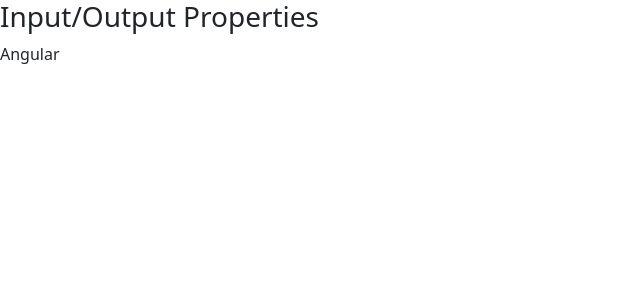
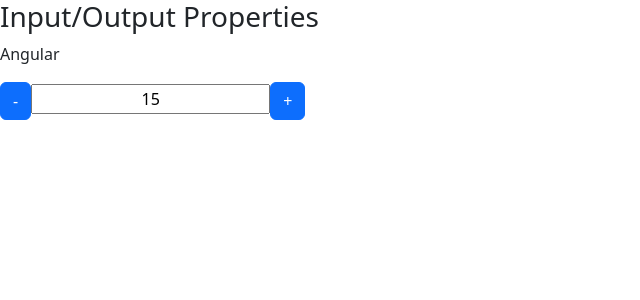
Before and after one commit to rss999999999/data-biding, an Angular app: page / in a window 1280 px wide. Shown: the top 300 px of the page, without its empty margins (0-640 px from the left). Built offline with nearby package versions, Linux system fonts and the light colour scheme.

Commit message:
#14: Emitindo Eventos com Output properties

```diff
--- a/src/app/app.module.ts
+++ b/src/app/app.module.ts
@@ -6,14 +6,16 @@
 import { DataBindingComponent } from './data-binding/data-binding.component';
 import { NgbModule } from '@ng-bootstrap/ng-bootstrap';
 import {  FormsModule  } from "@angular/forms";
-import {MeuFormModule} from "./meu-form/meu-form.module";
+import {  MeuFormModule  } from "./meu-form/meu-form.module";
 import { InputPropertyComponent } from './input-property/input-property.component';
+import { OutputPropertyComponent } from './output-property/output-property.component';
 
 @NgModule({
   declarations: [
     AppComponent,
     DataBindingComponent,
-    InputPropertyComponent
+    InputPropertyComponent,
+    OutputPropertyComponent
   ],
   imports: [
     BrowserModule,
--- a/src/app/data-binding/data-binding.component.html
+++ b/src/app/data-binding/data-binding.component.html
@@ -89,5 +89,13 @@
   <article>
     <h3>Input/Output Properties</h3>
     <app-curso [nomeCurso]="nomeDoCurso"></app-curso>
+
+    <!--    output-property-->
+    <contador [valor]="valorInicial"
+      (mudouValor)="onMudouValor($event)"
+    ></contador>
+
+
+
   </article>
 </section>
--- a/src/app/data-binding/data-binding.component.ts
+++ b/src/app/data-binding/data-binding.component.ts
@@ -9,12 +9,13 @@
   url = 'http://rodrigo.com';
   cursoAngular: boolean = true;
   urlImagem = 'https://www.meutimao.com.br/fotos-do-corinthians/w941/2023/08/23/yuri_alberto_lamenta_chance_perdida_no_jogo_3f7w.jpg';
-
   valorAtual: string = '';
   valorSalvo: string = '';
   isMouseOver: boolean = false;
+  nomeDoCurso: string = 'Angular';
 
-  nomeDoCurso: string = 'Angular';
+  valorInicial = 15;
+
 
 
   getValor(){
@@ -43,4 +44,8 @@
     this.isMouseOver = !this.isMouseOver;
   }
 
+  onMudouValor(evento: any){
+    console.log(evento.novoValor);
+  }
+
 }
--- /dev/null
+++ b/src/app/output-property/output-property.component.html
@@ -0,0 +1,5 @@
+<div>
+  <button class="btn btn-primary" (click)="decrementa()">-</button>
+  <input type="text" [value]="valor" readonly style="text-align: center;">
+  <button class="btn btn-primary" (click)="incrementa()">+</button>
+</div>
--- /dev/null
+++ b/src/app/output-property/output-property.component.ts
@@ -0,0 +1,26 @@
+import {Component, EventEmitter, Input, Output} from '@angular/core';
+
+@Component({
+  selector: 'contador',
+  templateUrl: './output-property.component.html',
+  styleUrls: ['./output-property.component.scss']
+})
+export class OutputPropertyComponent {
+
+  @Input()
+  valor: number = 0;
+
+  @Output()
+  mudouValor = new EventEmitter();
+
+  incrementa(){
+    this.valor ++;
+    this.mudouValor.emit({novoValor : this.valor});
+  }
+
+  decrementa(){
+    this.valor --;
+    this.mudouValor.emit({novoValor : this.valor});
+
+  }
+}
```
Also changed, not shown: src/app/output-property/output-property.component.scss (added), 1 other file (tests, documents, lock files or other folders).
